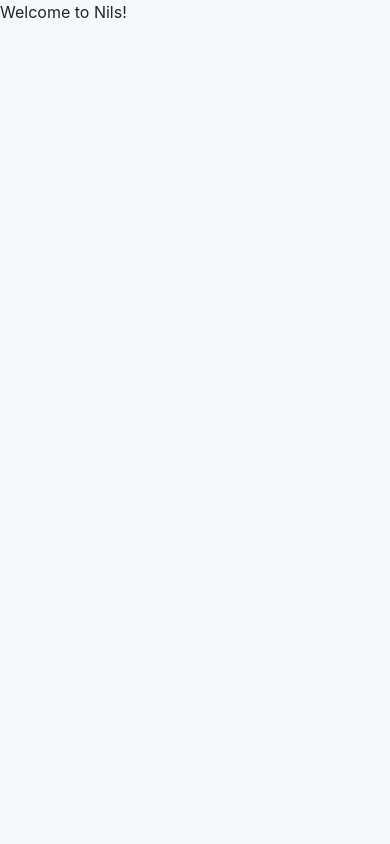
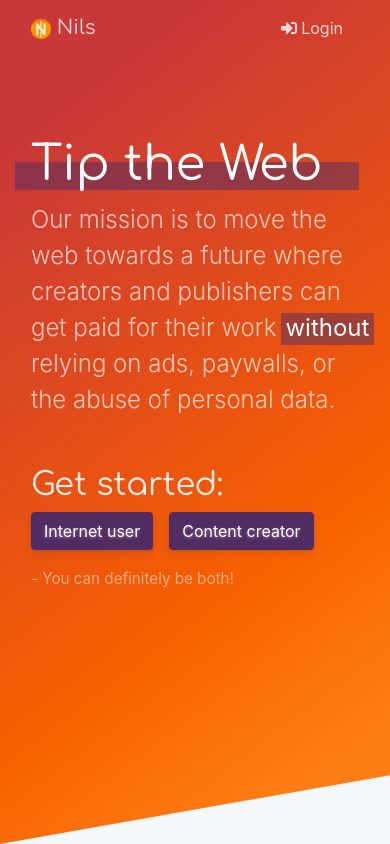
Before and after one commit to nils-app/nils-web, a React (Create React App) app: page / in a window 390 px wide. Built offline with nearby package versions, Linux system fonts and the light colour scheme.

Commit message:
add initial landing page, initial fixes for mobile responsiveness

```diff
--- /dev/null
+++ b/src/assets/scss/_fonts.scss
@@ -0,0 +1 @@
+@import url('https://fonts.googleapis.com/css?family=Comfortaa&display=swap');
--- a/src/assets/scss/_variables.scss
+++ b/src/assets/scss/_variables.scss
@@ -1,5 +1,6 @@
 $primary: #512c62;
 
+$secondary: #f75f00;
 $secondary: #f75f00;
 $secondary-dark: #c93838;
 
--- a/src/assets/scss/index.scss
+++ b/src/assets/scss/index.scss
@@ -1,4 +1,5 @@
 @import "variables";
+@import "fonts";
 
 @import "~bootstrap/scss/bootstrap";
 
@@ -12,6 +13,10 @@ html, body, #root, .full-height {
 
 body {
     background: $lighter;
+}
+
+.navbar-brand {
+  font-family: 'Comfortaa', cursive;
 }
 
 .sidebar {
@@ -45,6 +50,12 @@ body {
     }
 }
 
+@include media-breakpoint-down(sm) {
+  .sidebar {
+    display: none;
+  }
+}
+
 .logo {
     text-align:center;
     font-size: 2em;
@@ -74,7 +85,7 @@ body {
 }
 
 .content {
-    margin-top: -4rem;
+    margin-top: -6rem;
     padding: 0 2rem;
 }
 
@@ -98,6 +109,7 @@ a.dashboard-widget {
     position: relative;
     min-height: 5em;
     display: block;
+    margin-bottom: 2rem;
 
     h2 {
         font-size: 1.5rem;
@@ -205,3 +217,94 @@ a.dashboard-widget {
       transform: rotate(-1deg);
     }
 }
+
+.landing-page {
+  .navbar {
+    a {
+      color: fade-out(#fff, 0.2);
+    }
+  }
+  .bg {
+    width: 100%;
+    height: 100%;
+    overflow: hidden;
+    transform: skewY(-10deg);
+    transform-origin: 0;
+    background: linear-gradient(150deg, $secondary-dark 15%, $secondary 70%, $orange 94%);
+    position: absolute;
+    z-index: -1;
+  }
+
+  .hero {
+    margin-top: 5rem;
+    margin-left: 1rem;
+    max-width: 40rem;
+    color: fade-out(#fff, 0.3);
+
+    h2 {
+      color: white;
+      font-size: 3rem;
+      position: relative;
+      font-family: 'Comfortaa', cursive;
+
+      &:after {
+        min-width: 100%;
+        max-width: 30rem;
+        background: fade-out($primary, 0.5);
+        height: 1.75rem;
+        display: block;
+        content: ' ';
+        position: absolute;
+        z-index: -1;
+        bottom: 0.2rem;
+        left: -1rem;
+      }
+    }
+
+    h3 {
+      color: fade-out(#fff, 0.1);
+      font-size: 2rem;
+      font-family: 'Comfortaa', cursive;
+      margin-top: 3rem;
+    }
+
+    button {
+      margin-right: 1rem;
+      text-shadow: 0 1px 3px fade-out(#fff, 0.6);
+      box-shadow: 0 4px 6px rgba(50,50,93,.11),
+                  0 1px 3px rgba(0,0,0,.08);
+    }
+
+    small {
+      font-size: 0.95rem;
+    }
+
+    .text-muted {
+      color: fade-out(#fff, 0.5) !important;
+    }
+
+    p {
+      font-size: 1.5rem;
+      font-weight: 300;
+
+      b {
+        color: #fff;
+        position: relative;
+        margin-left: 0.1em;
+        margin-right: 0.1em;
+
+        &:after {
+          width: 110%;
+          background: fade-out($primary, 0.5);
+          height: 2rem;
+          display: block;
+          content: ' ';
+          position: absolute;
+          z-index: -1;
+          bottom: -0.2rem;
+          left: -5%;
+        }
+      }
+    }
+  }
+}
--- a/src/lib/icons.ts
+++ b/src/lib/icons.ts
@@ -7,7 +7,8 @@ import {
     faCog,
     faArrowUp,
     faArrowDown,
-    faSignOutAlt
+    faSignOutAlt,
+    faSignInAlt
 } from "@fortawesome/free-solid-svg-icons";
 
 /**
@@ -15,5 +16,5 @@ import {
  */
 
 export default () => {
-  library.add(faCoins, faCreditCard, faAt, faColumns, faCog, faArrowDown, faArrowUp, faSignOutAlt);
+  library.add(faCoins, faCreditCard, faAt, faColumns, faCog, faArrowDown, faArrowUp, faSignOutAlt, faSignInAlt);
 };
--- a/src/sections/dashboard/index.tsx
+++ b/src/sections/dashboard/index.tsx
@@ -13,10 +13,10 @@ export default () => {
   return (
     <>
       <Row noGutters className='full-height'>
-        <Col xs="2" className='full-height'>
+        <Col xs={ 0 } className='full-height'>
           <Sidebar />
         </Col>
-        <Col>
+        <Col xs={ 12 }>
           <Switch>
             <Route path="/dashboard/settings" component={ Settings } />
             <Route path="/dashboard/" component={ Main } />
--- a/src/sections/dashboard/pages/index.tsx
+++ b/src/sections/dashboard/pages/index.tsx
@@ -41,7 +41,7 @@ export default () => {
           section='Home'
         />
         <Row>
-          <Col>
+          <Col xs={12}>
             <Counter
               title="Balance"
               content="10 Nils"
@@ -53,7 +53,7 @@ export default () => {
               tooltip="View your monthly balance"
             />
           </Col>
-          <Col>
+          <Col xs={12}>
             <Counter
               title="Domains"
               content="3"
@@ -63,7 +63,7 @@ export default () => {
               tooltip="Add/Remove Domains"
             />
           </Col>
-          <Col>
+          <Col xs={12}>
             <Counter
               title="Next payout"
               content="-"
--- a/src/sections/landing/index.tsx
+++ b/src/sections/landing/index.tsx
@@ -1,7 +1,51 @@
 import React from 'react';
+import { Navbar, Nav, Container, Row, Col, Button } from 'react-bootstrap';
+import { FontAwesomeIcon } from '@fortawesome/react-fontawesome';
+
+import Logo from 'sections/dashboard/components/Logo';
 
 export default () => {
   return (
-    <p>Welcome to Nils!</p>
+    <div className='landing-page'>
+      <header>
+        <div className="bg" />
+        <section>
+          <Container>
+            <Navbar bg="transparent" variant="dark">
+              <Navbar.Brand href="/">
+                <Logo /> Nils
+              </Navbar.Brand>
+              <Navbar.Collapse className="justify-content-end">
+                <Nav.Link href="/login">
+                  <FontAwesomeIcon icon="sign-in-alt" /> Login
+                </Nav.Link>
+              </Navbar.Collapse>
+            </Navbar>
+            <Row>
+              <Col>
+                <div className="hero">
+                  <h2>Tip the Web</h2>
+                  <p>
+                    Our mission is to move the web towards a future where creators and publishers can get paid for their work <b>without</b> relying on ads, paywalls, or the abuse of personal data.
+                  </p>
+                  <h3>Get started:</h3>
+                  <p>
+                    <Button>
+                      Internet user
+                    </Button>
+                    <Button>
+                      Content creator
+                    </Button>
+                  </p>
+                  <small className="text-muted">
+                    - You can definitely be both!
+                  </small>
+                </div>
+              </Col>
+            </Row>
+          </Container>
+        </section>
+      </header>
+    </div>
   );
 };
```
